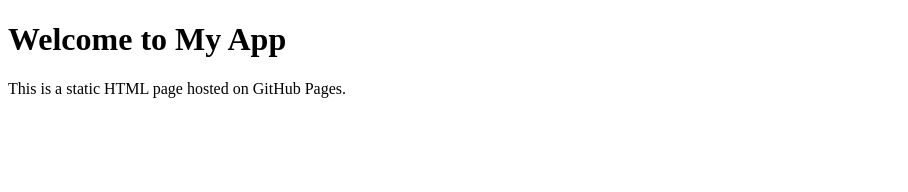
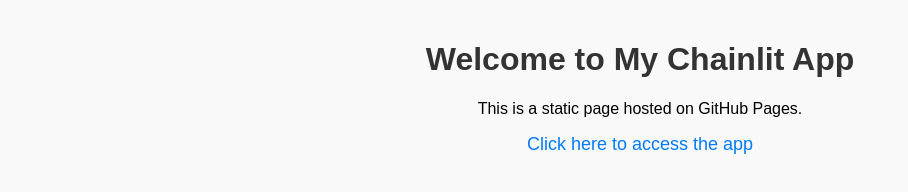
Before and after one commit to asterheng/SH, a plain HTML site: page index.html in a window 1280 px wide. Shown: the whole page, without its empty margins (0-908 px from the left). Drawn offline with Linux system fonts and the light colour scheme.

Commit message:
Update index.html

```diff
--- a/index.html
+++ b/index.html
@@ -3,10 +3,31 @@
 <head>
     <meta charset="UTF-8">
     <meta name="viewport" content="width=device-width, initial-scale=1.0">
-    <title>My App</title>
+    <title>My Chainlit App</title>
+    <style>
+        body {
+            font-family: Arial, sans-serif;
+            background-color: #f9f9f9;
+            margin: 0;
+            padding: 20px;
+            text-align: center;
+        }
+        h1 {
+            color: #333;
+        }
+        a {
+            color: #007BFF;
+            text-decoration: none;
+            font-size: 18px;
+        }
+        a:hover {
+            text-decoration: underline;
+        }
+    </style>
 </head>
 <body>
-    <h1>Welcome to My App</h1>
-    <p>This is a static HTML page hosted on GitHub Pages.</p>
+    <h1>Welcome to My Chainlit App</h1>
+    <p>This is a static page hosted on GitHub Pages.</p>
+    <p><a href="https://your-chainlit-app-url.com" target="_blank">Click here to access the app</a></p>
 </body>
 </html>
```
